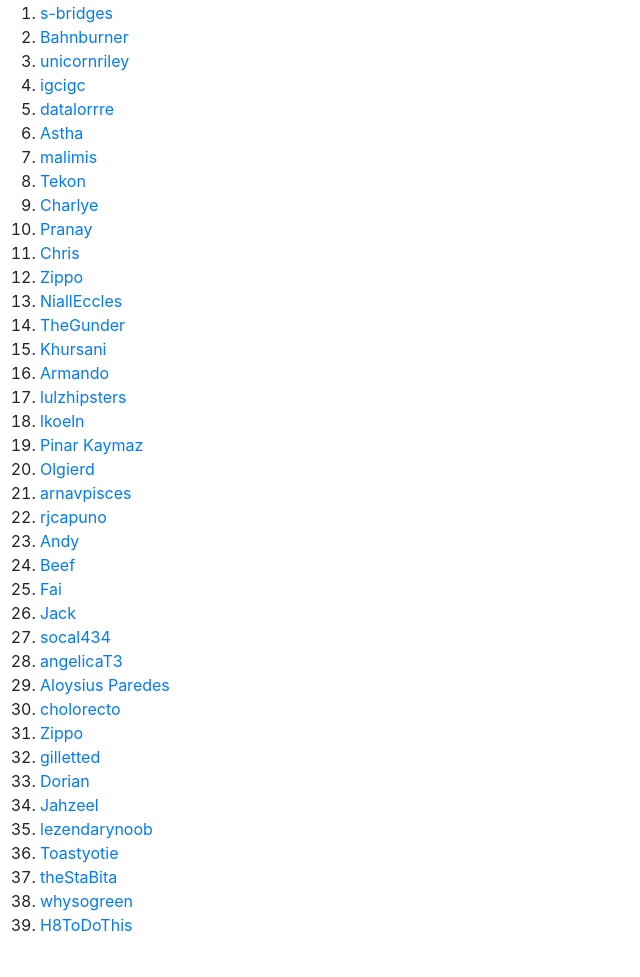
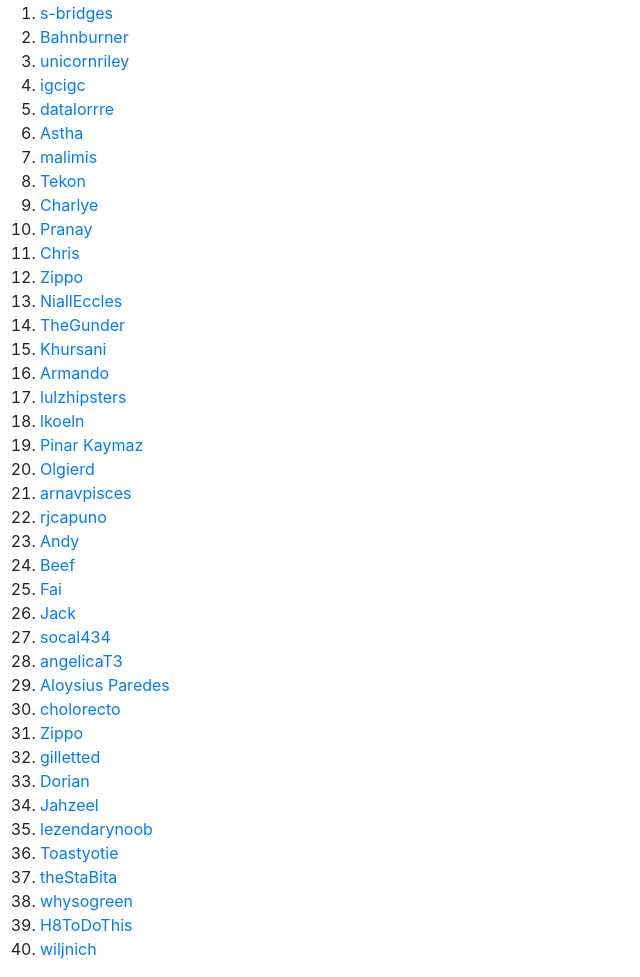
Before and after one commit to s-bridges/Hacktoberfest-Sign-In-2019, a plain HTML site: page index.html in a window 1280 px wide. Shown: the part 377-1354 px from the top of the page, without its empty margins (0-640 px from the left). Before the commit the page ends 1330 px from the top, so only its background shows below. Drawn offline with nearby package versions, Linux system fonts and the light colour scheme.

Commit message:
Update index.html

```diff
--- a/index.html
+++ b/index.html
@@ -61,6 +61,7 @@
 		<li><a href="https://github.com/theStaBita">theStaBita</a></li>
     		<li><a href="https://github.com/whysogreen">whysogreen</a></li>
     		<li><a href="https://github.com/H8ToDoThis">H8ToDoThis</a></li>
+		<li><a href="https://github.com/wiljnich">wiljnich</a></li>
 
 
 	</ol>
```
